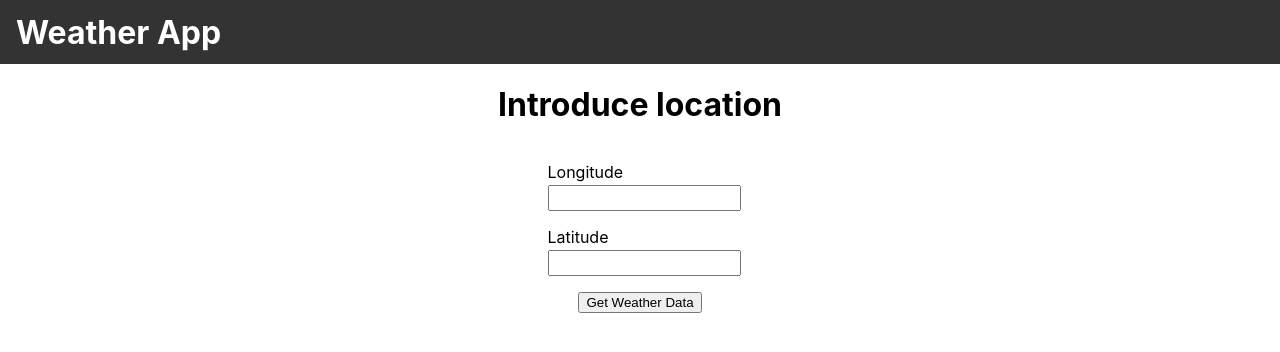
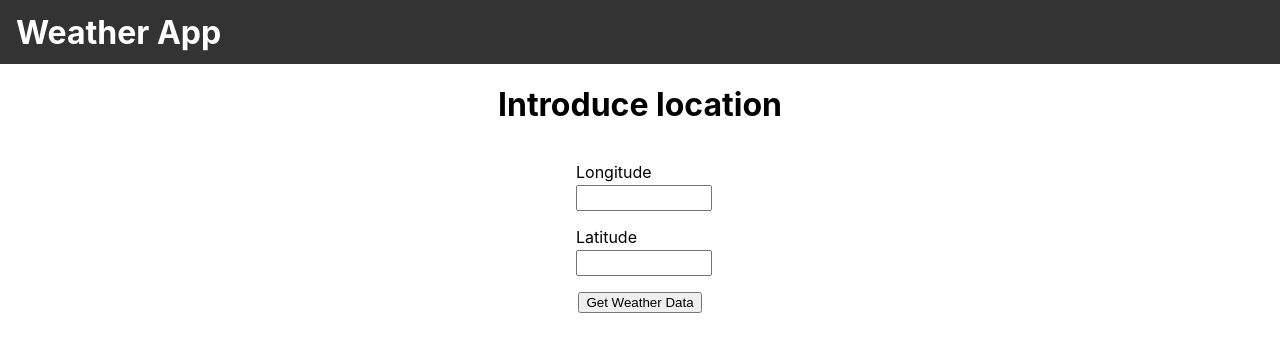
Before and after one commit to mmtnz/weather-app-frontend, a React (Create React App) app: page / in a window 1280 px wide. Shown: the top 352 px of the page. Built offline with nearby package versions, Linux system fonts and the light colour scheme.

Commit message:
min max latitude values

```diff
--- a/src/assets/css/app.css
+++ b/src/assets/css/app.css
@@ -21,6 +21,11 @@ h1, h2{
     text-align: center;
 }
 
+.error {
+    color: red;
+    text-align: center;
+}
+
 .header {
     height: 4rem;
     background-color: #333;
@@ -40,16 +45,23 @@ h1, h2{
     /* width: 50%; */
 }
 
-input[type="text"]{
+input[type="number"]{
     width: 100%;
     height: 20px;
     /* margin: 0.5rem 0; */
+}
+
+input[type=number]::-webkit-inner-spin-button,
+input[type=number]::-webkit-outer-spin-button {
+    -webkit-appearance: none;
+    margin: 0;
 }
 
 .form-group {
     display: flex;
     flex-direction: column;
     gap: 0.2rem;
+    width: 20%;
 }
 
 .custom-form-small {
@@ -64,6 +76,8 @@ input[type="text"]{
 .custom-form-small .form-group{
 
     flex-direction: row;
+    /* width: 3rem; */
+    /* gap: 2rem */
 }
 
 .day-selector{
--- a/src/components/forms/LocationForm.js
+++ b/src/components/forms/LocationForm.js
@@ -5,11 +5,27 @@ const LocationForm = ({longitude, setLongitude, latitude, setLatitude, getWeathe
         <form className="custom-form" onSubmit={getWeatherData}>
             <div className="form-group">
                 <label htmlFor="longitude">Longitude</label>
-                <input required type="text" id="longitude" name="longitude" onChange={(e) => {setLongitude(e.target.value)}}/>
+                <input
+                    required
+                    type="number"
+                    id="longitude"
+                    name="longitude"
+                    onChange={(e) => {setLongitude(e.target.value)}}
+                    min={-180}
+                    max={180}
+                />
             </div>
             <div className="form-group">
                 <label htmlFor="latitude">Latitude</label>
-                <input required type="text" id="latitude" name="latitude" onChange={(e) => {setLatitude(e.target.value)}}/>
+                <input
+                    required
+                    type="number"
+                    id="latitude"
+                    name="latitude"
+                    onChange={(e) => {setLatitude(e.target.value)}}
+                    min={90}
+                    max={90}
+                />
             </div>
 
             <button type="submit">Get Weather Data</button>
--- a/src/components/forms/LocationFormSmall.js
+++ b/src/components/forms/LocationFormSmall.js
@@ -8,21 +8,27 @@ const LocationFormSmall = ({longitude, setLongitude, latitude, setLatitude, getW
                 <label htmlFor="longitude">Longitude</label>
                 <input
                     required
-                    type="text"
+                    type="number"
                     id="longitude"
                     name="longitude"
                     value={longitude}
-                    onChange={(e) => {setLongitude(e.target.value)}}/>
+                    onChange={(e) => {setLongitude(e.target.value)}}
+                    min={-180}
+                    max={180}
+                />
             </div>
             <div className="form-group">
                 <label htmlFor="latitude">Latitude</label>
                 <input
                     required
-                    type="text"
+                    type="number"
                     id="latitude"
                     name="latitude"
                     value={latitude}
-                    onChange={(e) => {setLatitude(e.target.value)}}/>
+                    onChange={(e) => {setLatitude(e.target.value)}}
+                    min={-90}
+                    max={90}
+                />
             </div>
 
             <button type="submit">Get Weather Data</button>
--- a/src/components/graphs/DailyGraph.js
+++ b/src/components/graphs/DailyGraph.js
@@ -50,7 +50,7 @@ const DailyGraph = ({weatherData, dataType}) => {
             {dataType === "temp" && (
             <LineChart data={data}>
                 <XAxis dataKey="time" label={{value: "Dates", position: 'insideBottom', offset: -5}}/>
-                <YAxis unit="°C" domain={[minTemp, maxTemp]} label={{value: "Temperature", position: 'insideLeft', angle: -90}}/>
+                <YAxis unit="°C" domain={[minTemp, maxTemp]} label={{value: "Temperature", position: 'insideLeft', angle: -90, offset: -5}}/>
                 <Tooltip />
                 {/* <CartesianGrid stroke="#eee" strokeDasharray="5 5" /> */}
                 <Line type="monotone" name="tem max" dataKey="tempMax" stroke="#f00" strokeWidth={2} />
--- a/src/pages/HomePage.js
+++ b/src/pages/HomePage.js
@@ -11,12 +11,22 @@ const HomePage = () => {
     const [weatherData, setWeatherData] = useState(null);
     const [longitude, setLongitude] = useState(null);
     const [latitude, setLatitude] = useState(null);
+    const [error, setError] = useState(null);
 
     const getWeatherData = async (e) => {
         e.preventDefault();
-        const response = await apiGetWeatherData(longitude, latitude);
-        console.log(response);
-        setWeatherData(response);
+        try {
+            const response = await apiGetWeatherData(longitude, latitude);
+            console.log(response);
+            setWeatherData(response);
+            setError(null);
+        } catch (error) {
+            console.log(error);
+            if (error.response.status === 500) {
+                setError("Bad request");
+            }
+        }
+
     };
 
     return (
@@ -32,6 +42,7 @@ const HomePage = () => {
                         setLatitude={setLatitude}
                         getWeatherData={getWeatherData}
                     />
+                    {error && <p className="error">{error}</p>}
                 </>
             ) : (
                 <>
@@ -42,6 +53,7 @@ const HomePage = () => {
                         setLatitude={setLatitude}
                         getWeatherData={getWeatherData}
                     />
+                    {error && <p className="error">{error}</p>}
                     <WeatherDashboard weatherData={weatherData} />
                 </>
             )}
```
